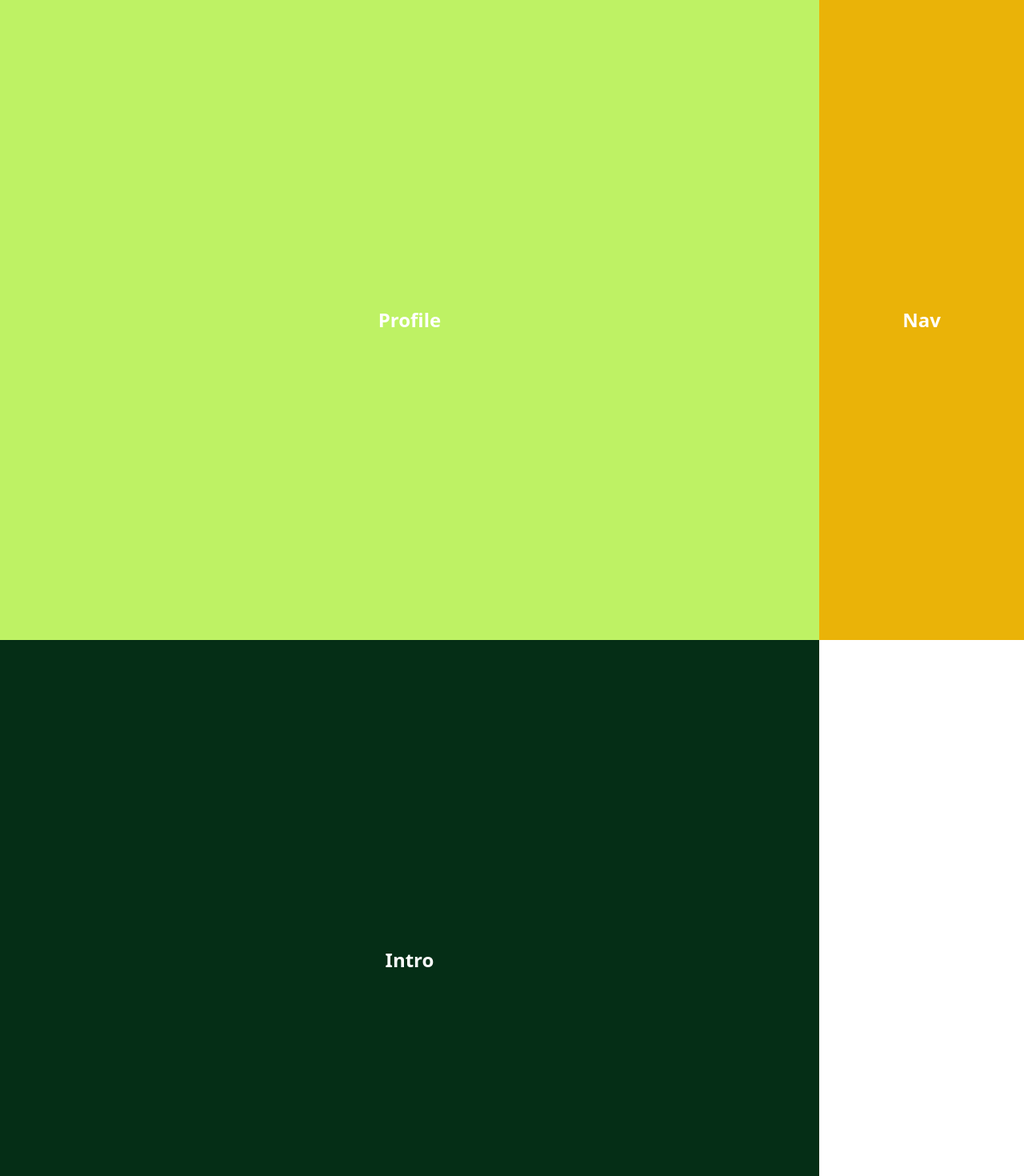
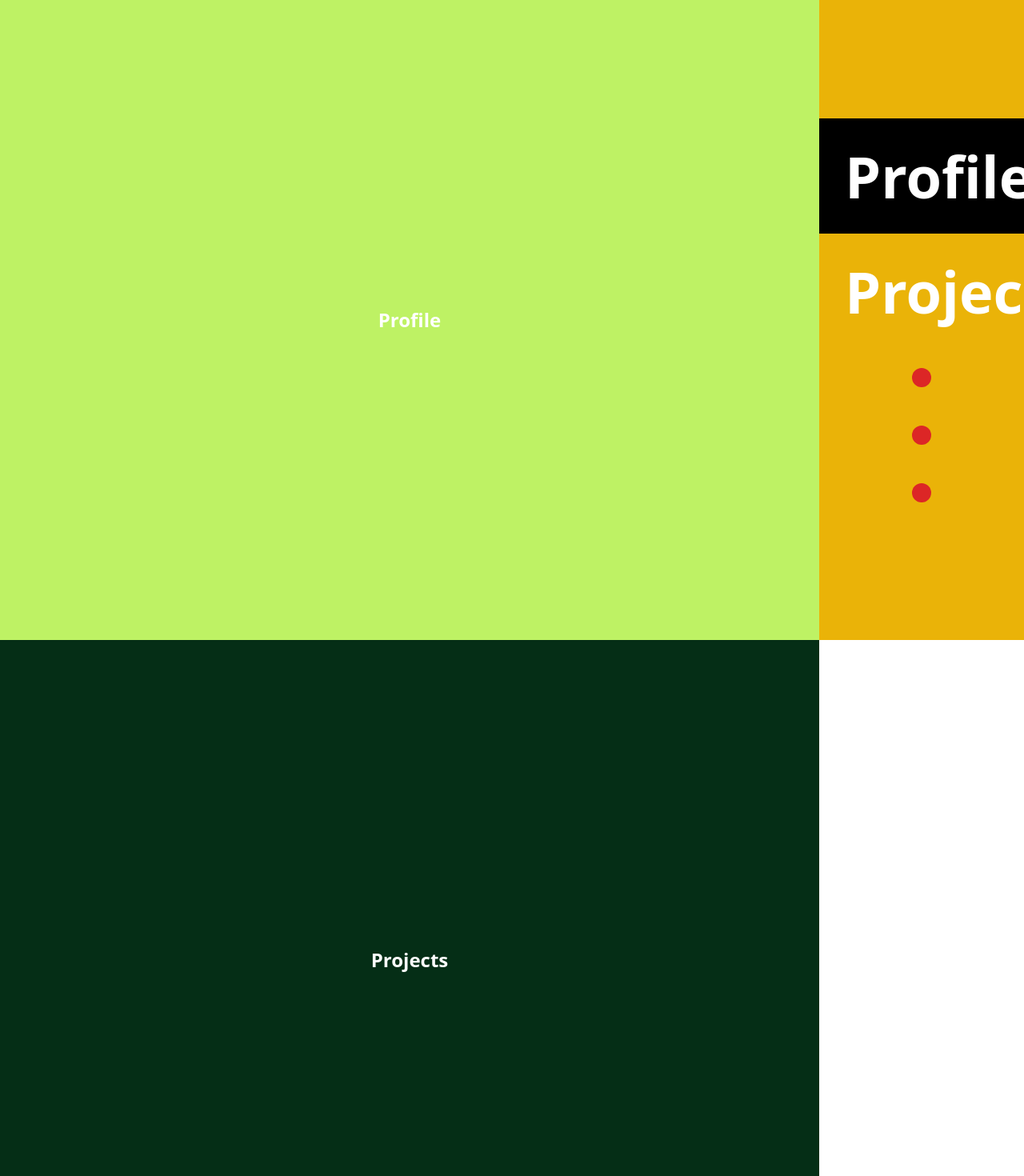
Before and after one commit to YennieJ/YenniePortfolio.github.io, a React (Create React App) app: page / in a window 1280 px wide. Shown: the top 1470 px of the page at 80% size. Built offline with nearby package versions, Linux system fonts and the light colour scheme.

Commit message:
react-scroll 사용해서 nav 기본틀 완성

```diff
--- a/package.json
+++ b/package.json
@@ -10,11 +10,11 @@
     "@types/node": "^16.7.13",
     "@types/react": "^18.0.0",
     "@types/react-dom": "^18.0.0",
-    "@types/react-router-dom": "^5.3.3",
+    "@types/react-scroll": "^1.8.6",
     "react": "^18.2.0",
     "react-dom": "^18.2.0",
-    "react-router-dom": "^6.10.0",
     "react-scripts": "5.0.1",
+    "react-scroll": "^1.8.9",
     "typescript": "^4.4.2",
     "web-vitals": "^2.1.0"
   },
--- a/src/App.tsx
+++ b/src/App.tsx
@@ -2,18 +2,18 @@ import React from "react";
 
 import Nav from "./components/Nav";
 import Profile from "./pages/Profile";
-import Intro from "./pages/Intro";
+import Projects from "./pages/Projects";
 import Yentube from "./pages/Yentube";
 import Netflix from "./pages/Netflix";
 import Cards from "./pages/Cards";
 
 function App() {
   return (
-    <div className="text-white text-2xl font-bold ">
+    <div className="text-white text-2xl font-bold  ">
       <Nav />
-      <article className=" w-4/5">
+      <article className=" w-4/5 ">
         <Profile />
-        <Intro />
+        <Projects />
         <Yentube />
         <Netflix />
         <Cards />
--- a/src/components/Nav.tsx
+++ b/src/components/Nav.tsx
@@ -1,9 +1,77 @@
 import React from "react";
+import { Link } from "react-scroll";
 
 const Nav = () => {
   return (
-    <div className="flex justify-center items-center fixed top-0 right-0 w-1/5 h-screen bg-yellow-500">
-      Nav
+    <div className="flex items-center fixed top-0 right-0 w-1/5 h-screen bg-yellow-500 cursor-pointer">
+      <ul className="w-full text-7xl  ">
+        <li className="flex flex-col items-center h-full leading-loose ">
+          <Link
+            to="profile"
+            spy={true}
+            smooth={true}
+            duration={300}
+            className="w-full pl-8 hover:bg-black "
+            activeClass="w-full pl-8 bg-black cursor-default"
+          >
+            Profile
+          </Link>
+        </li>
+        <li className="flex flex-col  items-center leading-loose">
+          <Link
+            to="projects"
+            spy={true}
+            smooth={true}
+            duration={100}
+            className="w-full pl-8 hover:bg-black "
+            activeClass="w-full pl-8 bg-black cursor-default"
+          >
+            Projects
+          </Link>
+
+          <ul className="w-full text-4xl  leading-loose">
+            <li className="group flex justify-center items-center relative">
+              <div className="absolute top-1/2 left-1/2 transform -translate-x-1/2 -translate-y-1/2 w-6 h-6 bg-red-600 rounded-full  group-hover:opacity-0 transition ease-in delay-150 duration-300" />
+              <Link
+                to="yentube"
+                spy={true}
+                smooth={true}
+                duration={100}
+                className="w-full bg-red-600 text-center opacity-0 group-hover:opacity-100 transition ease-in-out delay-150 duration-300"
+                activeClass="opacity-100 w-full bg-black z-10 cursor-default"
+              >
+                Yentube
+              </Link>
+            </li>
+            <li className="group flex justify-center items-center relative">
+              <div className="absolute top-1/2 left-1/2 transform -translate-x-1/2 -translate-y-1/2 w-6 h-6 bg-red-600 rounded-full  group-hover:opacity-0 transition ease-in delay-150 duration-300" />
+              <Link
+                to="netflix"
+                spy={true}
+                smooth={true}
+                duration={100}
+                className="w-full bg-red-600 text-center opacity-0 group-hover:opacity-100 transition ease-in-out delay-150 duration-300"
+                activeClass="opacity-100 w-full bg-black z-10 cursor-default"
+              >
+                Netflix
+              </Link>
+            </li>
+            <li className="group flex justify-center items-center relative">
+              <div className="absolute top-1/2 left-1/2 transform -translate-x-1/2 -translate-y-1/2 w-6 h-6 bg-red-600 rounded-full  group-hover:opacity-0 transition ease-in delay-150 duration-300" />
+              <Link
+                to="cards"
+                spy={true}
+                smooth={true}
+                duration={100}
+                className="w-full bg-red-600 text-center opacity-0 group-hover:opacity-100 transition ease-in-out delay-150 duration-300"
+                activeClass="opacity-100 w-full bg-black z-10 cursor-default"
+              >
+                Cards
+              </Link>
+            </li>
+          </ul>
+        </li>
+      </ul>
     </div>
   );
 };
--- a/src/pages/Cards.tsx
+++ b/src/pages/Cards.tsx
@@ -2,7 +2,10 @@ import React from "react";
 
 const Cards = () => {
   return (
-    <div className="flex justify-center items-center h-screen bg-cyan-400">
+    <div
+      id="cards"
+      className="flex justify-center items-center h-screen bg-cyan-400"
+    >
       Cards
     </div>
   );
--- a/src/pages/Intro.tsx
+++ /dev/null
@@ -1,11 +0,0 @@
-import React from "react";
-
-const Intro = () => {
-  return (
-    <div className="flex justify-center items-center h-screen bg-green-950">
-      Intro
-    </div>
-  );
-};
-
-export default Intro;
--- a/src/pages/Netflix.tsx
+++ b/src/pages/Netflix.tsx
@@ -2,7 +2,10 @@ import React from "react";
 
 const Netflix = () => {
   return (
-    <div className="flex justify-center items-center h-screen bg-stone-800">
+    <div
+      id="netflix"
+      className="flex justify-center items-center h-screen bg-stone-800"
+    >
       Netflix
     </div>
   );
--- a/src/pages/Profile.tsx
+++ b/src/pages/Profile.tsx
@@ -2,7 +2,10 @@ import React from "react";
 
 const Profile = () => {
   return (
-    <div className="flex justify-center items-center h-screen  bg-lime-300">
+    <div
+      id="profile"
+      className="flex justify-center items-center h-screen  bg-lime-300"
+    >
       Profile
     </div>
   );
--- /dev/null
+++ b/src/pages/Projects.tsx
@@ -0,0 +1,14 @@
+import React from "react";
+
+const Projects = () => {
+  return (
+    <div
+      id="projects"
+      className="flex justify-center items-center h-screen bg-green-950"
+    >
+      Projects
+    </div>
+  );
+};
+
+export default Projects;
--- a/src/styles/app.css
+++ b/src/styles/app.css
@@ -466,32 +466,109 @@ video {
 .fixed {
   position: fixed;
 }
+.absolute {
+  position: absolute;
+}
+.relative {
+  position: relative;
+}
+.left-1\/2 {
+  left: 50%;
+}
 .right-0 {
   right: 0px;
 }
 .top-0 {
   top: 0px;
 }
+.top-1\/2 {
+  top: 50%;
+}
+.z-10 {
+  z-index: 10;
+}
 .flex {
   display: flex;
+}
+.hidden {
+  display: none;
+}
+.h-6 {
+  height: 1.5rem;
+}
+.h-96 {
+  height: 24rem;
+}
+.h-screen {
+  height: 100vh;
 }
 .h-full {
   height: 100%;
 }
-.h-screen {
-  height: 100vh;
-}
-.w-1\/3 {
-  width: 33.333333%;
-}
 .w-1\/5 {
   width: 20%;
+}
+.w-20 {
+  width: 5rem;
 }
 .w-4\/5 {
   width: 80%;
 }
-.flex-row-reverse {
-  flex-direction: row-reverse;
+.w-6 {
+  width: 1.5rem;
+}
+.w-full {
+  width: 100%;
+}
+.-translate-x-1\/2 {
+  --tw-translate-x: -50%;
+  transform: translate(var(--tw-translate-x), var(--tw-translate-y)) rotate(var(--tw-rotate)) skewX(var(--tw-skew-x)) skewY(var(--tw-skew-y)) scaleX(var(--tw-scale-x)) scaleY(var(--tw-scale-y));
+}
+.-translate-y-1\/2 {
+  --tw-translate-y: -50%;
+  transform: translate(var(--tw-translate-x), var(--tw-translate-y)) rotate(var(--tw-rotate)) skewX(var(--tw-skew-x)) skewY(var(--tw-skew-y)) scaleX(var(--tw-scale-x)) scaleY(var(--tw-scale-y));
+}
+.transform {
+  transform: translate(var(--tw-translate-x), var(--tw-translate-y)) rotate(var(--tw-rotate)) skewX(var(--tw-skew-x)) skewY(var(--tw-skew-y)) scaleX(var(--tw-scale-x)) scaleY(var(--tw-scale-y));
+}
+.cursor-pointer {
+  cursor: pointer;
+}
+.cursor-default {
+  cursor: default;
+}
+.snap-x {
+  scroll-snap-type: x var(--tw-scroll-snap-strictness);
+}
+.snap-y {
+  scroll-snap-type: y var(--tw-scroll-snap-strictness);
+}
+.snap-mandatory {
+  --tw-scroll-snap-strictness: mandatory;
+}
+.snap-proximity {
+  --tw-scroll-snap-strictness: proximity;
+}
+.snap-start {
+  scroll-snap-align: start;
+}
+.snap-center {
+  scroll-snap-align: center;
+}
+.snap-normal {
+  scroll-snap-stop: normal;
+}
+.snap-always {
+  scroll-snap-stop: always;
+}
+.scroll-pe-3 {
+  scroll-padding-inline-end: 0.75rem;
+}
+.scroll-pe-3\.5 {
+  scroll-padding-inline-end: 0.875rem;
+}
+.flex-col {
+  flex-direction: column;
 }
 .items-center {
   align-items: center;
@@ -499,51 +576,42 @@ video {
 .justify-center {
   justify-content: center;
 }
+.overflow-auto {
+  overflow: auto;
+}
+.overflow-hidden {
+  overflow: hidden;
+}
+.overflow-visible {
+  overflow: visible;
+}
+.overflow-scroll {
+  overflow: scroll;
+}
+.overflow-y-scroll {
+  overflow-y: scroll;
+}
+.rounded-full {
+  border-radius: 9999px;
+}
 .border-2 {
   border-width: 2px;
 }
-.border-solid {
-  border-style: solid;
+.bg-cyan-400 {
+  --tw-bg-opacity: 1;
+  background-color: rgb(34 211 238 / var(--tw-bg-opacity));
 }
-.border-sky-500 {
-  --tw-border-opacity: 1;
-  border-color: rgb(14 165 233 / var(--tw-border-opacity));
-}
-.border-purple-500 {
-  --tw-border-opacity: 1;
-  border-color: rgb(168 85 247 / var(--tw-border-opacity));
-}
-.border-yellow-500 {
-  --tw-border-opacity: 1;
-  border-color: rgb(234 179 8 / var(--tw-border-opacity));
-}
-.border-red-500 {
-  --tw-border-opacity: 1;
-  border-color: rgb(239 68 68 / var(--tw-border-opacity));
-}
-.border-blue-500 {
-  --tw-border-opacity: 1;
-  border-color: rgb(59 130 246 / var(--tw-border-opacity));
-}
-.border-pink-500 {
-  --tw-border-opacity: 1;
-  border-color: rgb(236 72 153 / var(--tw-border-opacity));
-}
-.bg-red-700 {
+.bg-green-950 {
   --tw-bg-opacity: 1;
-  background-color: rgb(185 28 28 / var(--tw-bg-opacity));
-}
-.bg-yellow-500 {
-  --tw-bg-opacity: 1;
-  background-color: rgb(234 179 8 / var(--tw-bg-opacity));
+  background-color: rgb(5 46 22 / var(--tw-bg-opacity));
 }
 .bg-lime-300 {
   --tw-bg-opacity: 1;
   background-color: rgb(190 242 100 / var(--tw-bg-opacity));
 }
-.bg-green-950 {
+.bg-red-600 {
   --tw-bg-opacity: 1;
-  background-color: rgb(5 46 22 / var(--tw-bg-opacity));
+  background-color: rgb(220 38 38 / var(--tw-bg-opacity));
 }
 .bg-rose-700 {
   --tw-bg-opacity: 1;
@@ -553,18 +621,102 @@ video {
   --tw-bg-opacity: 1;
   background-color: rgb(41 37 36 / var(--tw-bg-opacity));
 }
-.bg-cyan-400 {
+.bg-yellow-500 {
   --tw-bg-opacity: 1;
-  background-color: rgb(34 211 238 / var(--tw-bg-opacity));
+  background-color: rgb(234 179 8 / var(--tw-bg-opacity));
+}
+.bg-black {
+  --tw-bg-opacity: 1;
+  background-color: rgb(0 0 0 / var(--tw-bg-opacity));
+}
+.pl-7 {
+  padding-left: 1.75rem;
+}
+.pl-8 {
+  padding-left: 2rem;
+}
+.text-center {
+  text-align: center;
 }
 .text-2xl {
   font-size: 1.5rem;
   line-height: 2rem;
 }
+.text-4xl {
+  font-size: 2.25rem;
+  line-height: 2.5rem;
+}
+.text-7xl {
+  font-size: 4.5rem;
+  line-height: 1;
+}
 .font-bold {
   font-weight: 700;
+}
+.leading-loose {
+  line-height: 2;
 }
 .text-white {
   --tw-text-opacity: 1;
   color: rgb(255 255 255 / var(--tw-text-opacity));
 }
+.opacity-0 {
+  opacity: 0;
+}
+.opacity-100 {
+  opacity: 1;
+}
+.transition {
+  transition-property: color, background-color, border-color, text-decoration-color, fill, stroke, opacity, box-shadow, transform, filter, -webkit-backdrop-filter;
+  transition-property: color, background-color, border-color, text-decoration-color, fill, stroke, opacity, box-shadow, transform, filter, backdrop-filter;
+  transition-property: color, background-color, border-color, text-decoration-color, fill, stroke, opacity, box-shadow, transform, filter, backdrop-filter, -webkit-backdrop-filter;
+  transition-timing-function: cubic-bezier(0.4, 0, 0.2, 1);
+  transition-duration: 150ms;
+}
+.delay-150 {
+  transition-delay: 150ms;
+}
+.duration-300 {
+  transition-duration: 300ms;
+}
+.ease-in {
+  transition-timing-function: cubic-bezier(0.4, 0, 1, 1);
+}
+.ease-in-out {
+  transition-timing-function: cubic-bezier(0.4, 0, 0.2, 1);
+}
+.hover\:bg-white:hover {
+  --tw-bg-opacity: 1;
+  background-color: rgb(255 255 255 / var(--tw-bg-opacity));
+}
+.hover\:bg-black:hover {
+  --tw-bg-opacity: 1;
+  background-color: rgb(0 0 0 / var(--tw-bg-opacity));
+}
+.active\:bg-white:active {
+  --tw-bg-opacity: 1;
+  background-color: rgb(255 255 255 / var(--tw-bg-opacity));
+}
+.active\:bg-black:active {
+  --tw-bg-opacity: 1;
+  background-color: rgb(0 0 0 / var(--tw-bg-opacity));
+}
+.active\:bg-amber-500:active {
+  --tw-bg-opacity: 1;
+  background-color: rgb(245 158 11 / var(--tw-bg-opacity));
+}
+.active\:opacity-0:active {
+  opacity: 0;
+}
+.group:hover .group-hover\:opacity-0 {
+  opacity: 0;
+}
+.group:hover .group-hover\:opacity-100 {
+  opacity: 1;
+}
+.\[\&\:nth-child\(1\)\]\:underline:nth-child(1) {
+  text-decoration-line: underline;
+}
+.active\:\[\&\:nth-child\(1\)\]\:underline:nth-child(1):active {
+  text-decoration-line: underline;
+}
```
Also changed, not shown: src/pages/Yentube.tsx (+10 -1 lines), tsconfig.json (+2 -8 lines), 1 other file (tests, documents, lock files or other folders).
